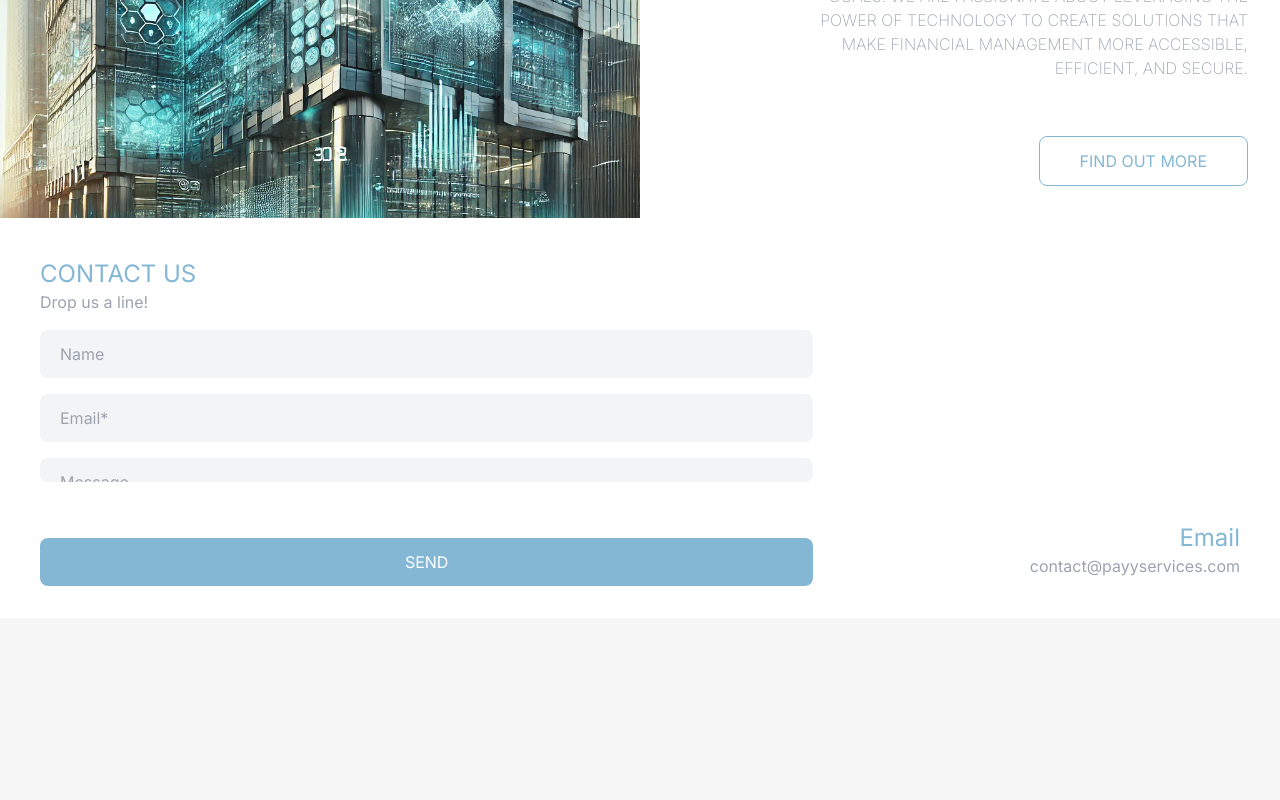
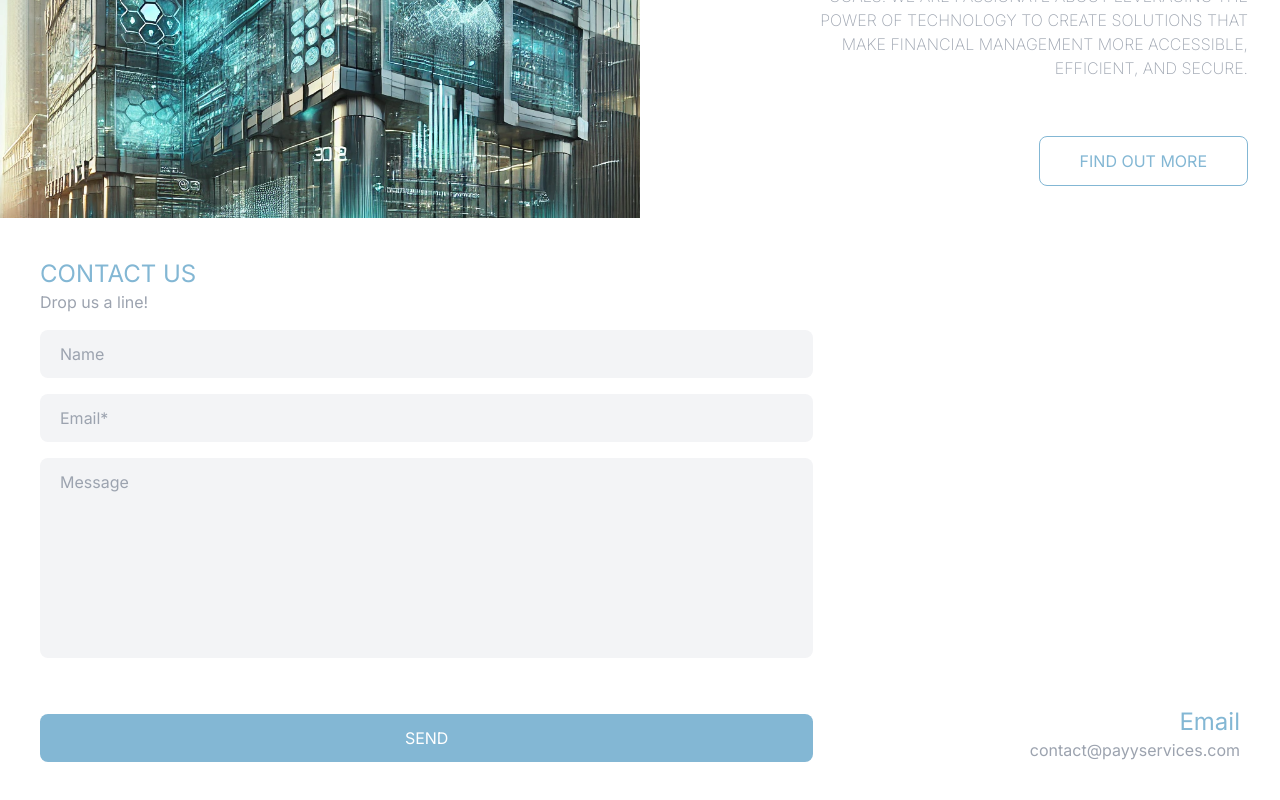
Before and after one commit to TzeYik14/test-2, a Next.js app: page / in a window 1280 px wide. Shown: the part 1058-1858 px from the top of the page. Before the commit the page ends 1676 px from the top, so only its background shows below. Built offline with nearby package versions, Linux system fonts and the light colour scheme.

Commit message:
fix input area

```diff
--- a/src/components/LandingPage/Section2.tsx
+++ b/src/components/LandingPage/Section2.tsx
@@ -54,8 +54,8 @@ export default function Seciton2() {
         </div>
       </div>
 
-      <div className="w-full h-[50vh] bg-red-900 flex flex-col md:flex-row">
-        <div className="bg-white w-full  md:w-2/3 h-full flex flex-col justify-between p-10 gap-4 ">
+      <div className="w-full bg-red-900 flex flex-col md:flex-row">
+        <div className="bg-white w-full   md:w-2/3  flex flex-col justify-start p-10 gap-4 ">
           <div>
             <p className="text-2xl text-[#83B7D4] ">CONTACT US</p>
             <p className="text-gray-400">Drop us a line!</p>
@@ -73,8 +73,8 @@ export default function Seciton2() {
           />
           <textarea
             placeholder="Message"
-            rows={4}
-            className="w-full p-3 px-5 bg-gray-100 rounded-lg focus:outline-gray-300"
+            rows={5}
+            className="w-full min-h-[200px] p-3 px-5 bg-gray-100 rounded-lg focus:outline-gray-300"
             style={{ resize: "none" }}
           />
           <button className="bg-[#83B7D4] p-3 px-10 mt-10 rounded-lg text-white">
```
